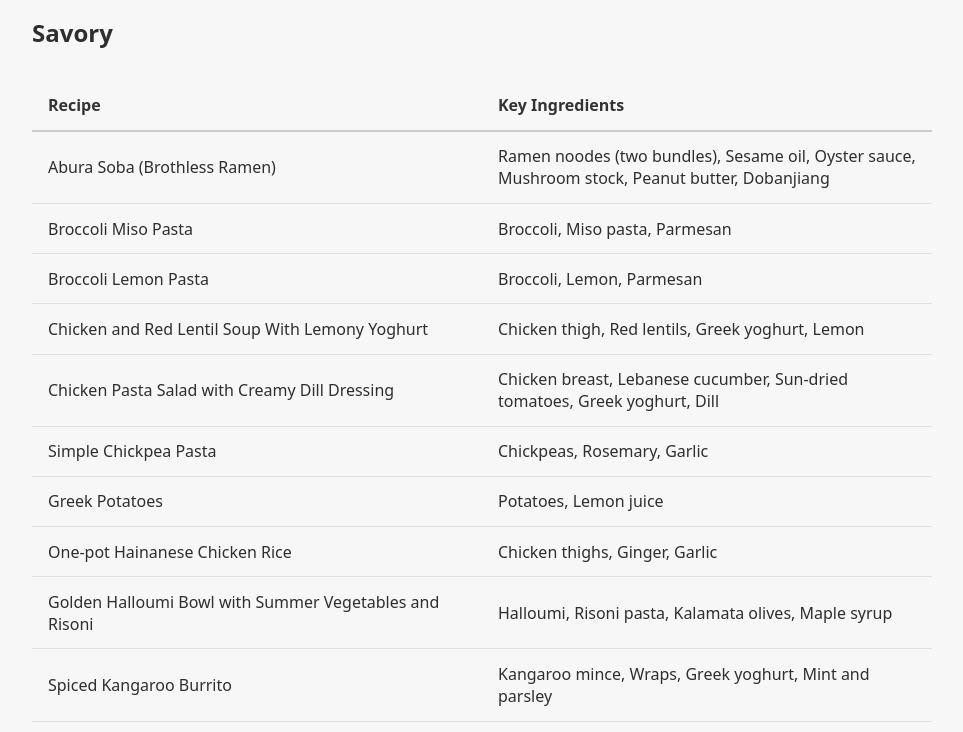
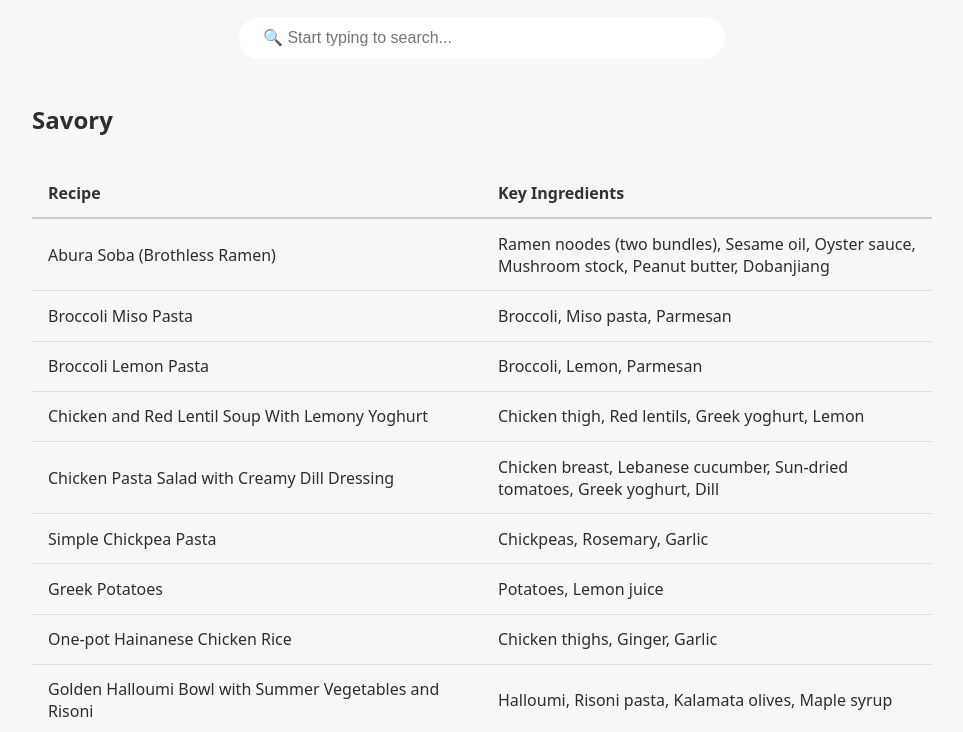
Before and after one commit to LewisDeZoete/LewisDeZoete.github.io, a website: page projects/recipes/recipes.html in a window 1280 px wide. Shown: the part 210-942 px from the top of the page, without its empty margins (158-1121 px from the left). Drawn offline with Linux system fonts and the light colour scheme.

Commit message:
Add search bar to recipe homepage

```diff
--- a/projects/recipes/assets/css/recipes.css
+++ b/projects/recipes/assets/css/recipes.css
@@ -69,3 +69,23 @@ ol.ingredients-sections {
     right: -0.5rem;
     color: #888;
 }
+
+/*-----------------------------------------*/
+/* SEARCH BAR */
+/*-----------------------------------------*/
+
+.search-bar {
+  display: flex;
+  justify-content: center;
+  padding: 12px;
+}
+
+.search-bar input {
+  width: 50%;
+  min-width: 300px;
+  padding: 12px 24px;
+  border-radius: 24px;
+  font-size: 16px;
+  border: 0px;
+  outline: none;
+}
--- a/projects/recipes/assets/js/recipe_home.js
+++ b/projects/recipes/assets/js/recipe_home.js
@@ -13,6 +13,8 @@ async function get_all_recipes() {
             const link = document.createElement("a");
             link.href = `/projects/recipes/partials/recipe_template.html?type=${recipe_type}&file=${item.recipe_filename}`;
             link.textContent = item.title;
+
+            var title = title;
 
             const titleCell = document.createElement("td");
             titleCell.appendChild(link);
@@ -32,6 +34,27 @@ async function get_all_recipes() {
     });
 }
 
+//---------------
+// SEARCH BAR
+// Following this tutorial:
+// https://webdesign.tutsplus.com/how-to-build-a-search-bar-with-javascript--cms-107227t
+//---------------
+
+function search_recipes() {
+    let input = document.getElementById('search-bar').value
+    input = input.toLowerCase();
+    let x = document.getElementsByClassName('main-row');
+    for (i = 0; i < x.length; i++) {
+        if (!x[i].innerHTML.toLowerCase().includes(input)) {
+            x[i].style.display = "none";
+        }
+        else {
+            x[i].style.display = "table-row";
+        }
+    }
+}
+
+
 document.addEventListener("DOMContentLoaded", () => {
     get_all_recipes();
 });
--- a/projects/recipes/recipes.html
+++ b/projects/recipes/recipes.html
@@ -6,10 +6,11 @@
 
     <title>Recipe collection</title>
 
-    <link rel="icon" href="/images/favicon.ico" type="image/x-icon">
+    <link rel="icon" href="/images/favicon.ico" type="image/x-icon"/>
     <link rel="stylesheet" type="text/css" href="/assets/css/main.css"/>
-    <link rel="stylesheet" type="text/css" href="/assets/css/nav.css">
+    <link rel="stylesheet" type="text/css" href="/assets/css/nav.css"/>
     <link rel="stylesheet" type="text/css" href="/assets/css/footer.css"/>
+    <link rel="stylesheet" type="text/css" href="/projects/recipes/assets/css/recipes.css"/>
   </head>
 
   <body data-page="projects">
@@ -21,8 +22,16 @@
       <!-- Back link -->
       <a href="/projects.html" class="back-link">← Back to projects</a>
 
+
       <h1>Recipe Collection</h1>
       <!-- <input type="text" placeholder="This doesn't work yet..."> -->
+
+      <!-- Search bar -->
+      <div class="search-bar">
+        <input id="search-bar" type="text" name="search"
+              onkeyup="search_recipes()" placeholder="🔍 Start typing to search...">
+      </div>
+
       <h2>Savory</h2>
       <!-- Placeholder for a simple table containing links to articles -->
       <table class="recipe-table" data-group="savory">
```
